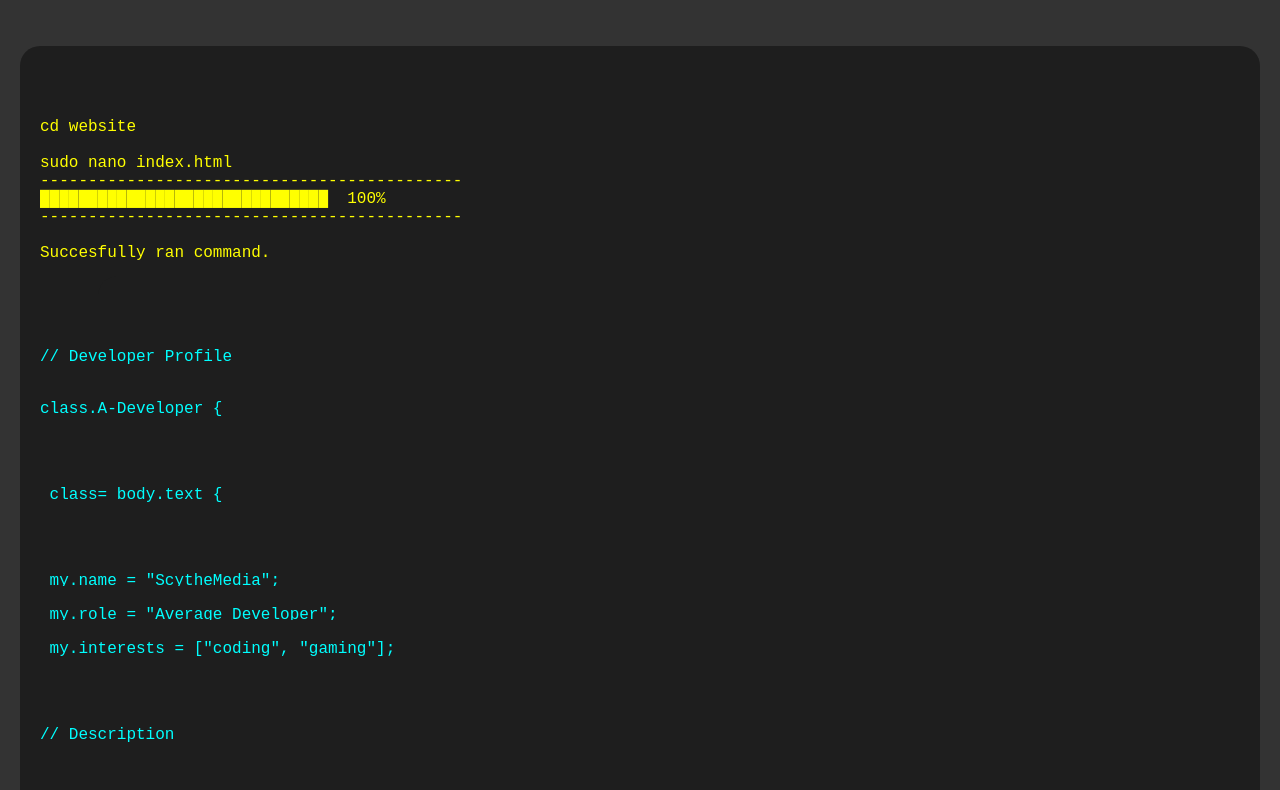
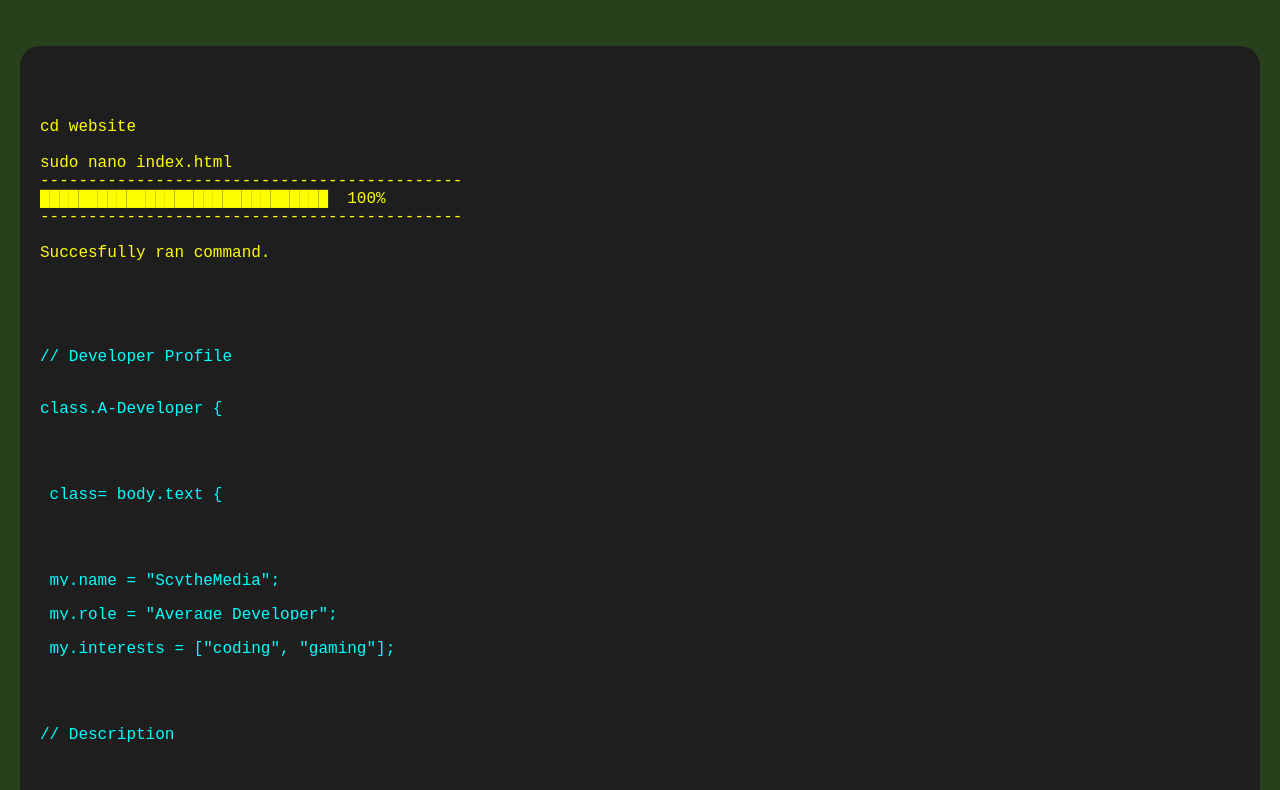
Before and after one commit to ScytheMediaTheDev/cdn.nyxon.xyz, a plain HTML site: page index.html in a window 1280 px wide. Shown: the part 94-884 px from the top of the page. Drawn offline with Linux system fonts and the light colour scheme.

Commit message:
Update index.html

```diff
--- a/index.html
+++ b/index.html
@@ -7,8 +7,9 @@
     <title>ScytheMedia Portfolio</title>
     <style>
         body {
-            background-color: #333;
-            /* Dark grey background */
+            background-color: #28401c;
+            /* #333 is the defualt: dark grey */
+            /* Dark green background */
             color: lime;
             font-family: 'Courier New', Courier, monospace;
             margin: 0;
```
